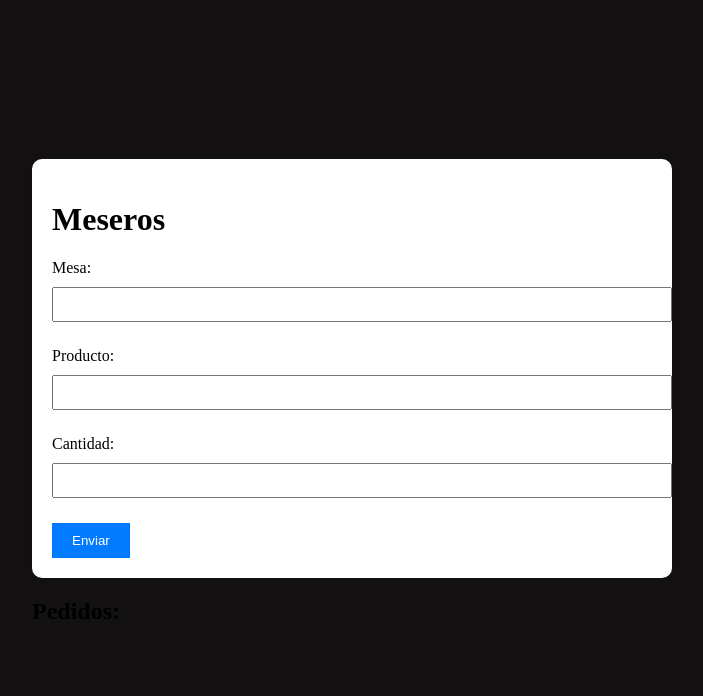
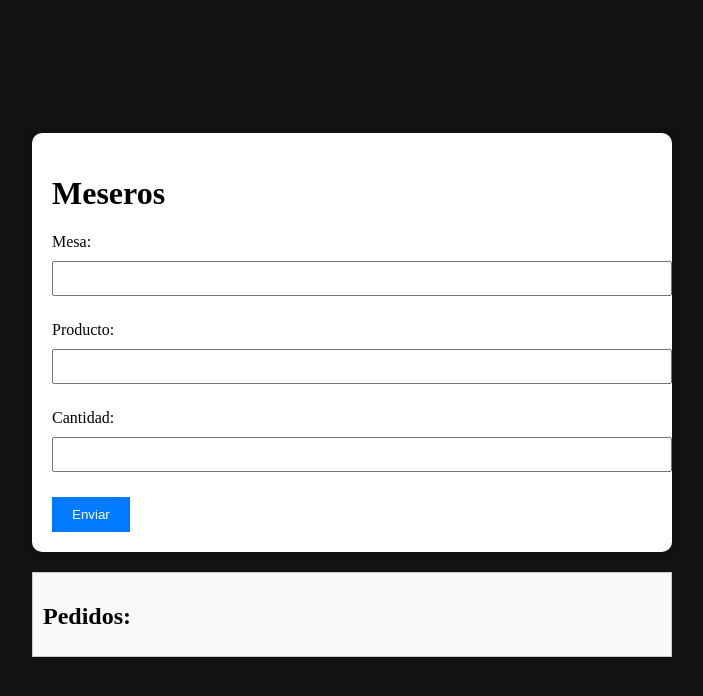
Before and after one commit to nandostiwar/2024-1-FullStack, a React (Vite) app in the folder proyecto-restaurante/front/: page /meseroHome in a window 1280 px wide. Shown: the top 696 px of the page, without its empty margins (288-991 px from the left). Built offline with nearby package versions, Linux system fonts and the light colour scheme.

Commit message:
Update meseroHome.css

```diff
--- a/proyecto-restaurante/front/src/componentes/styles/meseroHome.css
+++ b/proyecto-restaurante/front/src/componentes/styles/meseroHome.css
@@ -30,6 +30,10 @@
 
 .pedidos-container {
     margin-top: 20px;
+    border: 1px solid #ccc;
+    padding: 10px;
+    margin-bottom: 10px;
+    background-color: #f9f9f9;
 }
 
 .pedidos-container h2 {
```
